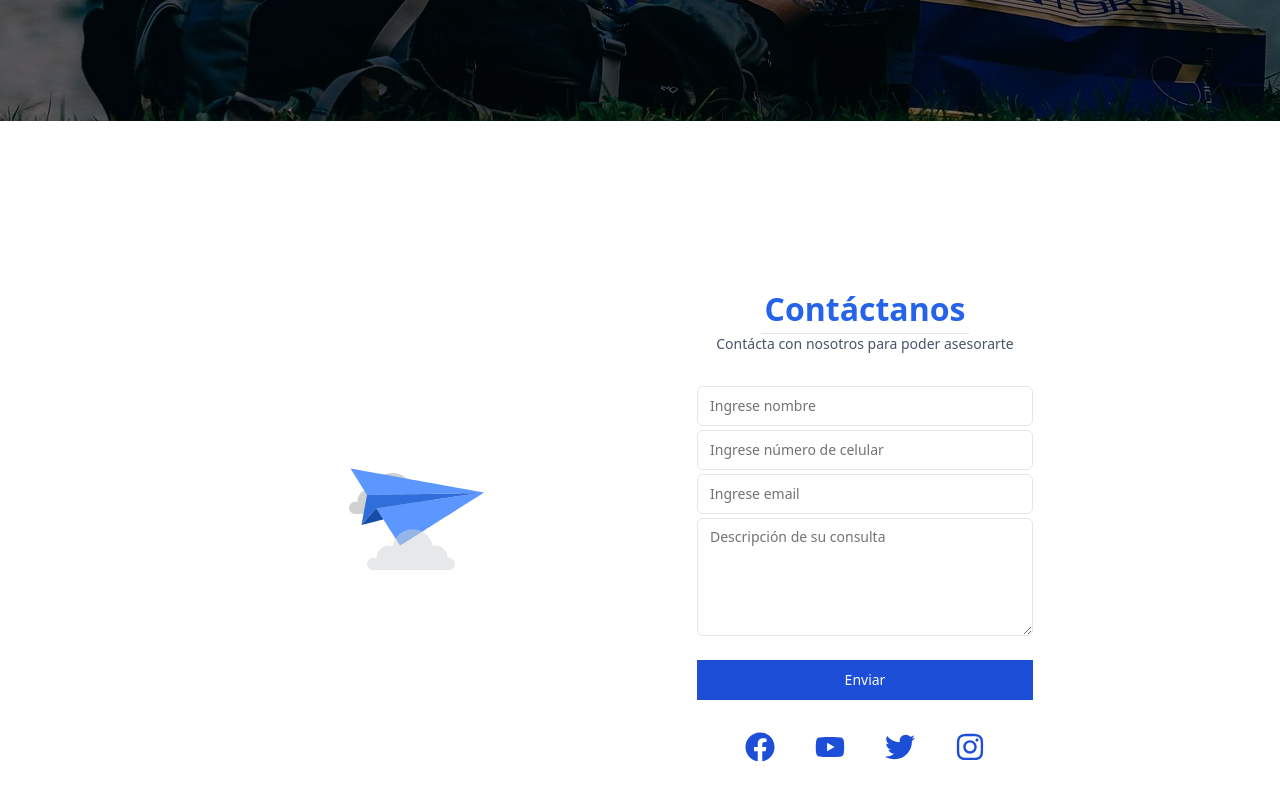
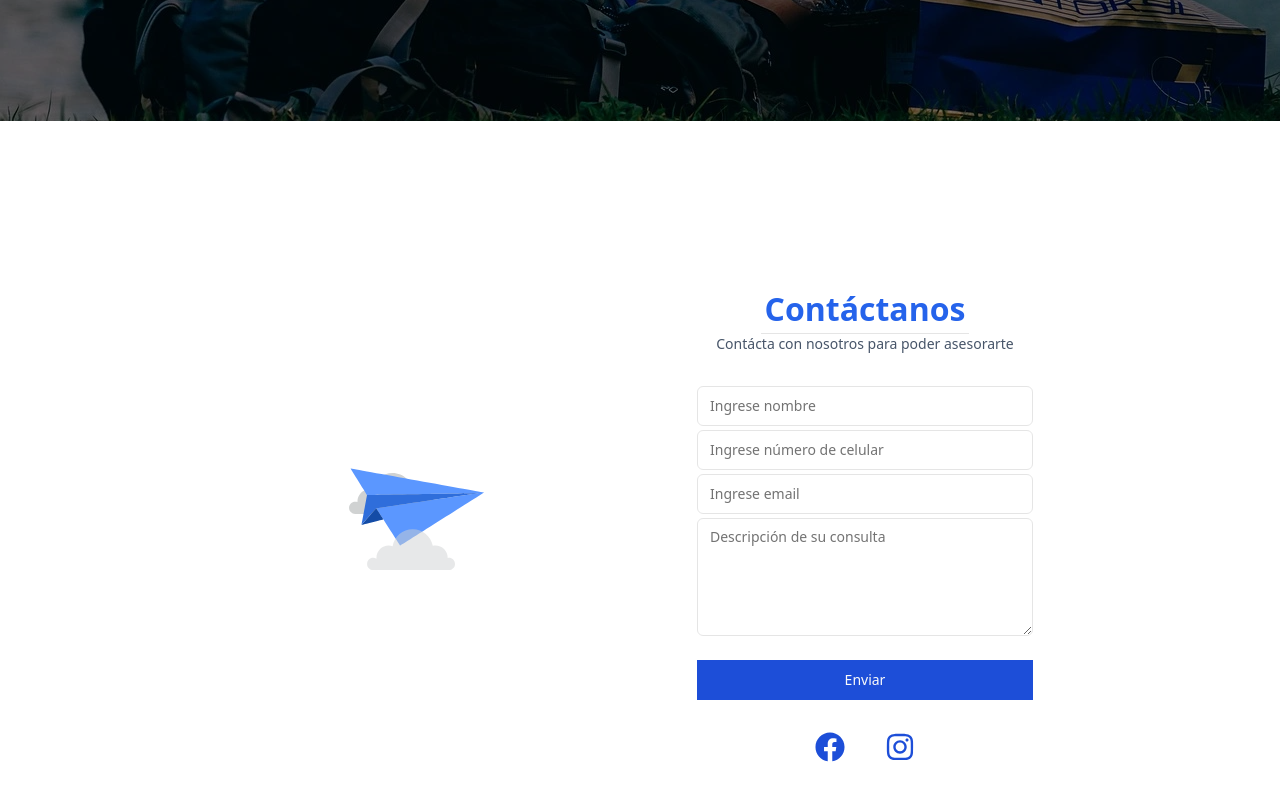
Before and after one commit to LuisJaraGG/Guardsoft-React, a React (Vite) app: page / in a window 1280 px wide. Shown: the part 5288-6088 px from the top of the page. Built offline with nearby package versions, Linux system fonts and the light colour scheme; no server answers.

Commit message:
eliminando redes

```diff
--- a/src/components/Contact.tsx
+++ b/src/components/Contact.tsx
@@ -7,7 +7,7 @@ import { Button } from "./ui/button";
 import { Input } from "./ui/input";
 import { Textarea } from "./ui/textarea";
 import LottieW from "./LottiePlay";
-import { FaFacebook, FaInstagram, FaTwitter, FaYoutube } from "react-icons/fa";
+import { FaFacebook, FaInstagram } from "react-icons/fa";
 import { useState } from "react";
 import { Form, FormControl, FormField, FormItem, FormMessage } from "./ui/form";
 import Spiner from "./spiner";
@@ -225,18 +225,6 @@ const Contact = () => {
                   className="text-blue-700 hover:text-blue-500 transition-all duration-300 "
                 ></FaFacebook>
               </a>
-              <a target="_blank" href="https://google.com">
-                <FaYoutube
-                  size={30}
-                  className="text-blue-700 hover:text-blue-500 transition-all duration-300 "
-                ></FaYoutube>
-              </a>
-              <a target="_blank" href="https://google.com">
-                <FaTwitter
-                  size={30}
-                  className="text-blue-700 hover:text-blue-500 transition-all duration-300 "
-                ></FaTwitter>
-              </a>
               <a target="_blank" href="https://www.instagram.com/guardsoft.pe/">
                 <FaInstagram
                   size={30}
```
